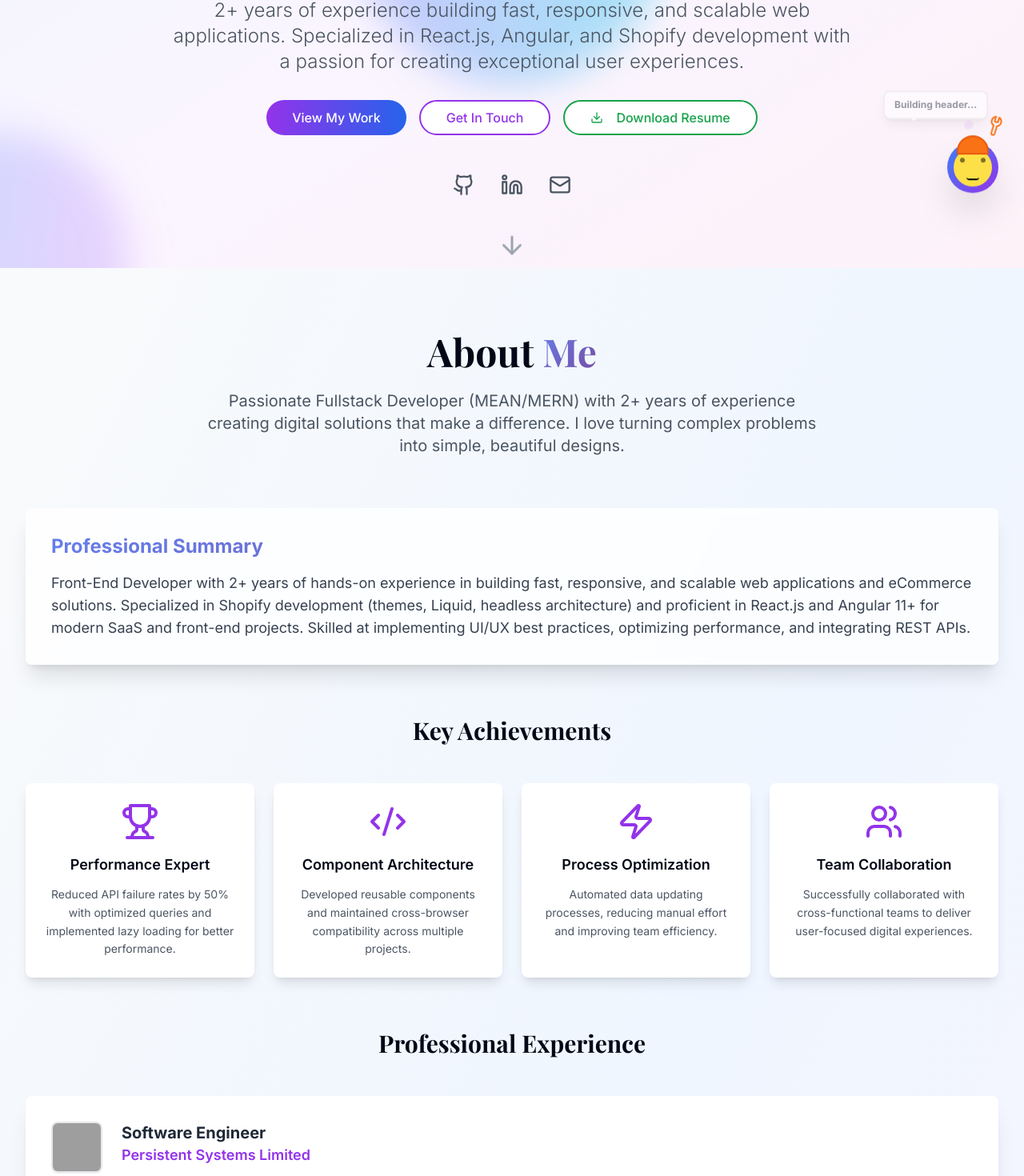
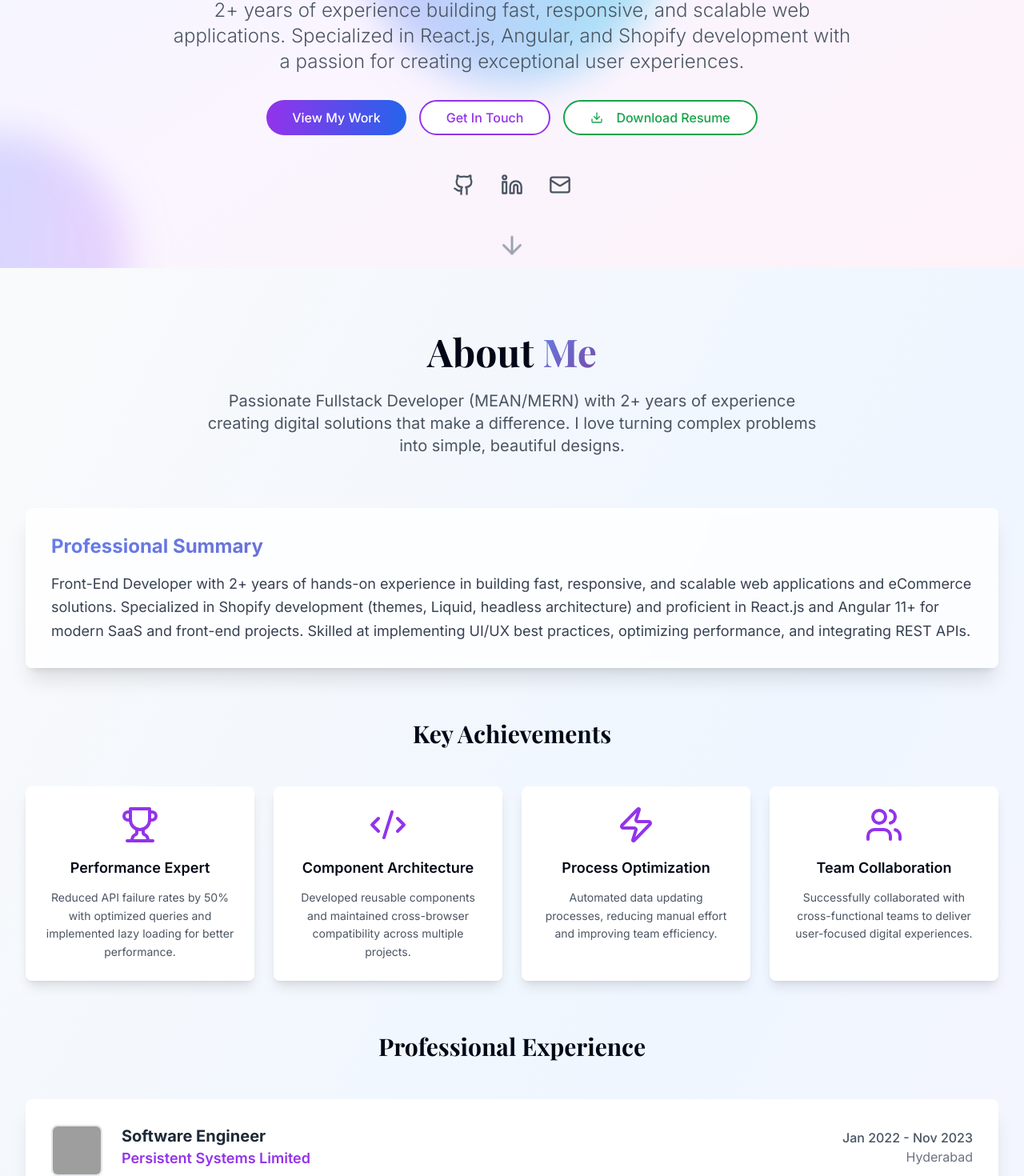
Before and after one commit to SatishkumarPallapu/web-profile-build, a React (Vite) app: page / in a window 1280 px wide. Shown: the part 511-1981 px from the top of the page at 80% size. Built offline with nearby package versions, Linux system fonts and the light colour scheme; grey boxes are pictures that could not be loaded.

Commit message:
Reverted to commit 581c5d1c1d3f7aeac92525d6bc06faaeb89812a6

```diff
--- a/src/components/About.tsx
+++ b/src/components/About.tsx
@@ -1,34 +1,35 @@
+
 import { Code2, Palette, Zap, Users, Trophy, Briefcase, GraduationCap, Award } from 'lucide-react';
 import { Card, CardContent } from '@/components/ui/card';
 import { useEffect, useState } from 'react';
-import AnimatedEngineerKid from './AnimatedEngineerKid';
 
 const About = () => {
-  const [visibleSections, setVisibleSections] = useState<Record<string, boolean>>({});
-  const [activeSection, setActiveSection] = useState<string>('');
+  const [isVisible, setIsVisible] = useState(false);
 
   useEffect(() => {
+    const fallbackTimer = setTimeout(() => {
+      setIsVisible(true);
+    }, 100);
+
     const observer = new IntersectionObserver(
-      (entries) => {
-        entries.forEach(entry => {
-          const sectionName = entry.target.getAttribute('data-section') || '';
-          setVisibleSections(prev => ({
-            ...prev,
-            [sectionName]: entry.isIntersecting
-          }));
-
-          if (entry.isIntersecting) {
-            setActiveSection(sectionName);
-          }
-        });
+      ([entry]) => {
+        if (entry.isIntersecting) {
+          setIsVisible(true);
+          clearTimeout(fallbackTimer);
+        }
       },
-      { threshold: 0.2, rootMargin: '20px' }
+      { threshold: 0.1, rootMargin: '50px' }
     );
 
-    const sections = document.querySelectorAll('[data-section]');
-    sections.forEach(section => observer.observe(section));
+    const aboutSection = document.getElementById('about');
+    if (aboutSection) {
+      observer.observe(aboutSection);
+    }
 
-    return () => observer.disconnect();
+    return () => {
+      observer.disconnect();
+      clearTimeout(fallbackTimer);
+    };
   }, []);
 
   const skills = {
@@ -131,25 +132,30 @@ const About = () => {
     }
   ];
 
+  // Mobile-friendly animation classes - always visible with optional animation
+  const getAnimationClass = (baseDelay = 0) => {
+    return `transition-all duration-1000 ${isVisible ? 'opacity-100 translate-y-0' : 'opacity-100 translate-y-0'}`;
+  };
+
   return (
-    <section id="about" className="py-20 bg-gradient-to-br from-gray-50 via-blue-50 to-purple-50 relative">
+    <section id="about" className="py-20 bg-gradient-to-br from-gray-50 via-blue-50 to-purple-50">
       <div className="max-w-7xl mx-auto px-4 sm:px-6 lg:px-8">
-        <div className="text-center mb-16" data-section="header">
-          <h2 className="text-4xl md:text-5xl font-bold mb-6 font-display">
+        <div className="text-center mb-16">
+          <h2 className="text-4xl md:text-5xl font-bold mb-6 font-display opacity-100">
             About <span className="gradient-text">Me</span>
           </h2>
-          <p className="text-xl text-gray-600 max-w-3xl mx-auto">
+          <p className="text-xl text-gray-600 max-w-3xl mx-auto opacity-100">
             Passionate Fullstack Developer (MEAN/MERN) with 2+ years of experience creating digital solutions
             that make a difference. I love turning complex problems into simple, beautiful designs.
           </p>
         </div>
 
         {/* Professional Summary */}
-        <div className="mb-16" data-section="summary">
+        <div className="mb-16 opacity-100">
           <Card className="hover-lift border-0 shadow-xl bg-white/80 backdrop-blur-sm">
-            <CardContent className="p-6 sm:p-8">
+            <CardContent className="p-8">
               <h3 className="text-2xl font-bold mb-4 gradient-text">Professional Summary</h3>
-              <p className="text-gray-700 leading-relaxed text-base sm:text-lg">
+              <p className="text-gray-700 leading-relaxed text-lg">
                 Front-End Developer with 2+ years of hands-on experience in building fast, responsive, and
                 scalable web applications and eCommerce solutions. Specialized in Shopify development (themes,
                 Liquid, headless architecture) and proficient in React.js and Angular 11+ for modern SaaS and
@@ -161,9 +167,9 @@ const About = () => {
         </div>
 
         {/* Achievements */}
-        <div className="mb-16" data-section="achievements">
+        <div className="mb-16 opacity-100">
           <h3 className="text-3xl font-bold text-center mb-12 font-display">Key Achievements</h3>
-          <div className="grid sm:grid-cols-2 lg:grid-cols-4 gap-6">
+          <div className="grid md:grid-cols-2 lg:grid-cols-4 gap-6">
             {achievements.map((achievement, index) => (
               <Card key={index} className="hover-lift border-0 shadow-lg group">
                 <CardContent className="p-6 text-center">
@@ -176,15 +182,15 @@ const About = () => {
           </div>
         </div>
 
-        {/* Experience - Fixed mobile layout */}
-        <div className="mb-16" data-section="experience">
+        {/* Experience */}
+        <div className="mb-16 opacity-100">
           <h3 className="text-3xl font-bold text-center mb-12 font-display">Professional Experience</h3>
           <div className="space-y-8">
             {experiences.map((exp, index) => (
               <Card key={index} className="hover-lift border-0 shadow-xl overflow-hidden">
-                <CardContent className="p-6 sm:p-8">
-                  <div className="flex flex-col sm:flex-row items-start gap-4 sm:gap-6">
-                    <div className="flex-shrink-0 w-full sm:w-auto flex justify-center sm:justify-start">
+                <CardContent className="p-8">
+                  <div className="flex items-start gap-6">
+                    <div className="flex-shrink-0">
                       <img
                         src={exp.logo}
                         alt={exp.logoAlt}
@@ -194,13 +200,13 @@ const About = () => {
                         }}
                       />
                     </div>
-                    <div className="flex-1 w-full">
-                      <div className="flex flex-col gap-4 mb-4">
-                        <div className="text-center sm:text-left">
+                    <div className="flex-1">
+                      <div className="flex flex-col md:flex-row md:items-center md:justify-between mb-4">
+                        <div>
                           <h4 className="text-xl font-bold text-gray-800">{exp.role}</h4>
                           <p className="text-lg font-semibold text-purple-600">{exp.company}</p>
                         </div>
-                        <div className="text-center sm:text-right">
+                        <div className="text-right">
                           <p className="text-gray-600 font-medium">{exp.duration}</p>
                           <p className="text-gray-500">{exp.location}</p>
                         </div>
@@ -208,8 +214,8 @@ const About = () => {
                       <ul className="space-y-2">
                         {exp.highlights.map((highlight, idx) => (
                           <li key={idx} className="flex items-start gap-2 text-gray-700">
-                            <span className="text-purple-600 mt-1 flex-shrink-0">•</span>
-                            <span className="text-sm sm:text-base">{highlight}</span>
+                            <span className="text-purple-600 mt-1">•</span>
+                            <span>{highlight}</span>
                           </li>
                         ))}
                       </ul>
@@ -222,20 +228,20 @@ const About = () => {
         </div>
 
         {/* Education */}
-        <div className="mb-16" data-section="education">
+        <div className="mb-16 opacity-100">
           <h3 className="text-3xl font-bold text-center mb-12 font-display">Education</h3>
-          <div className="grid sm:grid-cols-2 gap-8">
+          <div className="grid md:grid-cols-2 gap-8">
             {education.map((edu, index) => (
               <Card key={index} className="hover-lift border-0 shadow-lg">
                 <CardContent className="p-6">
                   <div className="flex items-start gap-4">
                     <div className="text-3xl">{edu.icon}</div>
-                    <div className="flex-1">
-                      <h4 className="font-bold text-base sm:text-lg mb-2">{edu.degree}</h4>
-                      <p className="text-purple-600 font-semibold mb-1 text-sm sm:text-base">{edu.institution}</p>
-                      <div className="flex flex-col sm:flex-row sm:justify-between sm:items-center gap-2">
-                        <span className="text-gray-600 text-sm">{edu.year}</span>
-                        <span className="bg-green-100 text-green-800 px-3 py-1 rounded-full text-sm font-medium w-fit">
+                    <div>
+                      <h4 className="font-bold text-lg mb-2">{edu.degree}</h4>
+                      <p className="text-purple-600 font-semibold mb-1">{edu.institution}</p>
+                      <div className="flex justify-between items-center">
+                        <span className="text-gray-600">{edu.year}</span>
+                        <span className="bg-green-100 text-green-800 px-3 py-1 rounded-full text-sm font-medium">
                           {edu.grade}
                         </span>
                       </div>
@@ -248,19 +254,19 @@ const About = () => {
         </div>
 
         {/* Skills Section */}
-        <div className="bg-white/80 backdrop-blur-sm rounded-3xl p-6 sm:p-8 shadow-2xl" data-section="skills">
+        <div className="bg-white/80 backdrop-blur-sm rounded-3xl p-8 shadow-2xl opacity-100">
           <h3 className="text-3xl font-bold text-center mb-12 font-display gradient-text">Skills & Technologies</h3>
-          <div className="grid sm:grid-cols-2 lg:grid-cols-4 gap-6 sm:gap-8">
+          <div className="grid md:grid-cols-2 lg:grid-cols-4 gap-8">
             {Object.entries(skills).map(([category, items]) => (
               <div key={category} className="space-y-4">
-                <h4 className="font-bold text-gray-800 mb-6 text-base sm:text-lg border-b border-purple-200 pb-2">{category}</h4>
+                <h4 className="font-bold text-gray-800 mb-6 text-lg border-b border-purple-200 pb-2">{category}</h4>
                 <div className="space-y-4">
                   {items.map((skill) => (
                     <div key={skill.name} className="space-y-2">
                       <div className="flex items-center justify-between">
                         <div className="flex items-center gap-2">
-                          <span className="text-base sm:text-lg">{skill.icon}</span>
-                          <span className="text-xs sm:text-sm font-medium text-gray-700">{skill.name}</span>
+                          <span className="text-lg">{skill.icon}</span>
+                          <span className="text-sm font-medium text-gray-700">{skill.name}</span>
                         </div>
                         <span className="text-xs text-gray-500">{skill.level}%</span>
                       </div>
@@ -278,12 +284,6 @@ const About = () => {
           </div>
         </div>
       </div>
-
-      {/* Animated Engineer Kid */}
-      <AnimatedEngineerKid
-        isVisible={Object.values(visibleSections).some(Boolean)}
-        sectionName={activeSection}
-      />
     </section>
   );
 };
--- a/src/components/AnimatedEngineerKid.tsx
+++ /dev/null
@@ -1,66 +0,0 @@
-
-import { useEffect, useState } from 'react';
-import { Wrench, Hammer, Cog, Zap } from 'lucide-react';
-
-interface AnimatedEngineerKidProps {
-  isVisible: boolean;
-  sectionName?: string;
-}
-
-const AnimatedEngineerKid = ({ isVisible, sectionName = "content" }: AnimatedEngineerKidProps) => {
-  const [currentTool, setCurrentTool] = useState(0);
-  const tools = [Wrench, Hammer, Cog, Zap];
-
-  useEffect(() => {
-    if (!isVisible) return;
-
-    const interval = setInterval(() => {
-      setCurrentTool(prev => (prev + 1) % tools.length);
-    }, 800);
-
-    return () => clearInterval(interval);
-  }, [isVisible, tools.length]);
-
-  const CurrentTool = tools[currentTool];
-
-  if (!isVisible) return null;
-
-  return (
-    <div className="fixed bottom-8 right-8 z-50 pointer-events-none">
-      <div className="relative animate-bounce">
-        {/* Engineer Kid Character */}
-        <div className="w-16 h-16 bg-gradient-to-br from-blue-500 to-purple-600 rounded-full flex items-center justify-center shadow-2xl">
-          {/* Kid Face */}
-          <div className="relative w-12 h-12 bg-yellow-300 rounded-full flex items-center justify-center">
-            {/* Eyes */}
-            <div className="absolute top-3 left-2 w-1.5 h-1.5 bg-black rounded-full animate-pulse"></div>
-            <div className="absolute top-3 right-2 w-1.5 h-1.5 bg-black rounded-full animate-pulse"></div>
-            {/* Smile */}
-            <div className="absolute bottom-2 left-1/2 transform -translate-x-1/2 w-4 h-2 border-b-2 border-black rounded-full"></div>
-          </div>
-
-          {/* Hard Hat */}
-          <div className="absolute -top-2 left-1/2 transform -translate-x-1/2 w-10 h-6 bg-orange-500 rounded-t-full border-2 border-orange-600"></div>
-        </div>
-
-        {/* Tool Animation */}
-        <div className="absolute -top-8 -right-2 animate-spin">
-          <CurrentTool className="w-6 h-6 text-orange-500" />
-        </div>
-
-        {/* Work Sparks */}
-        <div className="absolute -top-4 -left-4 w-2 h-2 bg-yellow-400 rounded-full animate-ping"></div>
-        <div className="absolute -bottom-2 -right-4 w-1 h-1 bg-blue-400 rounded-full animate-ping delay-300"></div>
-        <div className="absolute -top-6 left-6 w-1.5 h-1.5 bg-purple-400 rounded-full animate-ping delay-500"></div>
-
-        {/* Speech Bubble */}
-        <div className="absolute -top-16 -left-20 bg-white rounded-lg px-3 py-2 shadow-lg border-2 border-gray-200 animate-pulse">
-          <div className="text-xs font-bold text-gray-700">Building {sectionName}...</div>
-          <div className="absolute bottom-0 left-8 w-0 h-0 border-l-4 border-r-4 border-t-4 border-transparent border-t-white transform translate-y-full"></div>
-        </div>
-      </div>
-    </div>
-  );
-};
-
-export default AnimatedEngineerKid;
```
